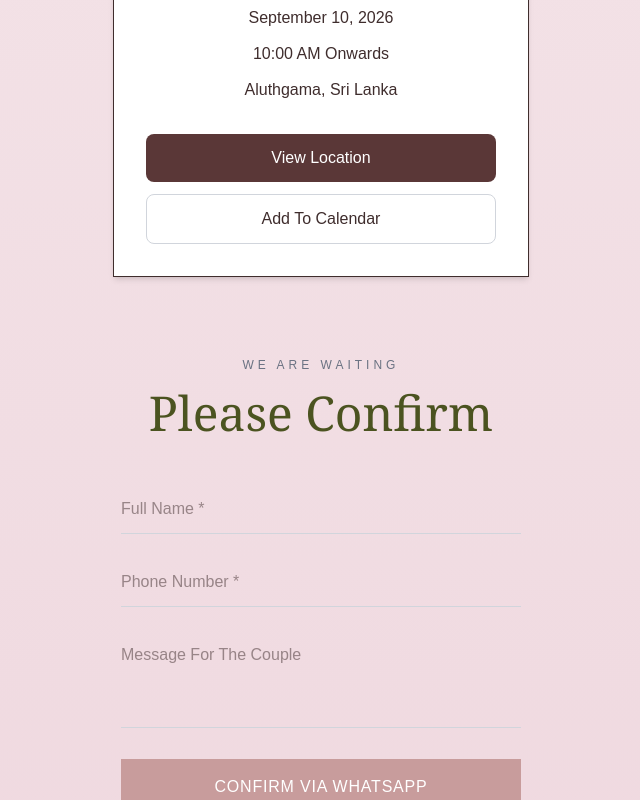
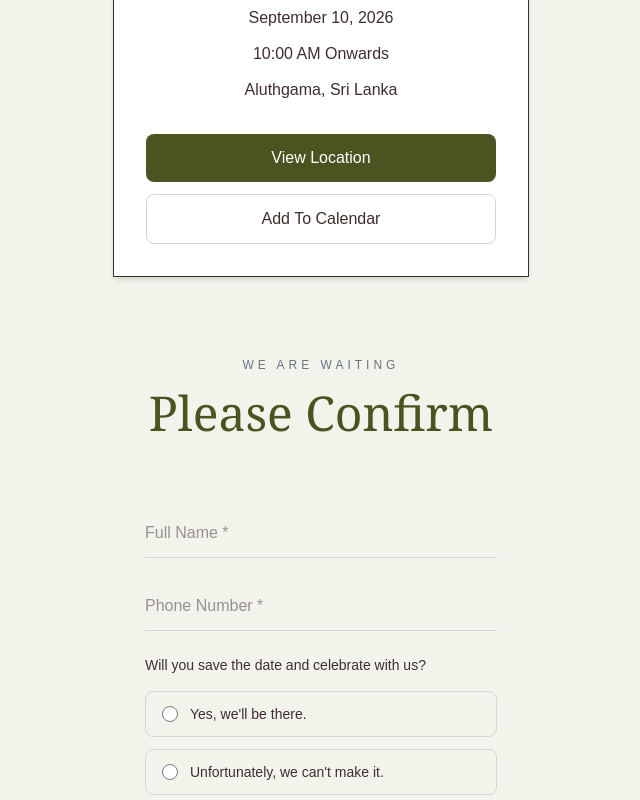
Before and after one commit to nimeshjayasankhanj/yashoda-ayesha, a Next.js app: page / in a window 1280 px wide. Shown: the part 2980-3780 px from the top of the page, without its empty margins (319-959 px from the left). Built offline with nearby package versions, Linux system fonts and the light colour scheme.

Commit message:
feat:added full function

```diff
--- a/app/page.tsx
+++ b/app/page.tsx
@@ -33,18 +33,20 @@ export default function WeddingInvitation() {
   const [name, setName] = useState("");
   const [phone, setPhone] = useState("");
   const [message, setMessage] = useState("");
-  const [errors, setErrors] = useState({ name: "", phone: "" });
+  const [attendance, setAttendance] = useState("");
+  const [errors, setErrors] = useState({ name: "", phone: "", attendance: "" });
 
   const handleRSVPSubmit = (e: React.FormEvent) => {
     e.preventDefault();
 
-    const newErrors = { name: "", phone: "" };
+    const newErrors = { name: "", phone: "", attendance: "" };
     if (!name.trim()) newErrors.name = "Name is required";
     if (!phone.trim()) newErrors.phone = "Phone number is required";
+    if (!attendance) newErrors.attendance = "Please select an option";
 
     setErrors(newErrors);
 
-    if (newErrors.name || newErrors.phone) {
+    if (newErrors.name || newErrors.phone || newErrors.attendance) {
       return;
     }
 
@@ -53,6 +55,7 @@ export default function WeddingInvitation() {
       `RSVP - Yashoda & Ayesha's Wedding`,
       `Name: ${name.trim()}`,
       `Phone: ${phone.trim()}`,
+      `Attendance: ${attendance}`,
       message.trim() ? `Message: ${message.trim()}` : "",
     ]
       .filter(Boolean)
@@ -92,7 +95,7 @@ export default function WeddingInvitation() {
   };
 
   return (
-    <main className="min-h-screen bg-gradient-to-b from-[#f8eef0] via-[#f6e9ec] to-[#efd8df] text-[#3f2d2d]">
+    <main className="min-h-screen bg-[#f2f4ec] text-[#3f2d2d]" >
       {/* HERO */}
       <section className="max-w-md mx-auto px-4 pt-6">
         <div className="bg-white border-4 border-white shadow-lg p-4">
@@ -237,7 +240,7 @@ export default function WeddingInvitation() {
             </h2>
 
             <div className="mt-8 space-y-3">
-              <p className="font-semibold">
+              <p className="font-semibold" style={{ color: "#4b5320" }}>
                 Dutch Gate Hotel
               </p>
 
@@ -254,7 +257,7 @@ export default function WeddingInvitation() {
                   "https://www.google.com/maps/search/?api=1&query=6.4297767,80.0023093"
                 )
               }
-              className="w-full mt-8 bg-[#5a3737] text-white py-3 rounded-lg"
+              className="w-full mt-8 bg-[#4b5320] text-white py-3 rounded-lg"
             >
               View Location
             </button>
@@ -279,7 +282,10 @@ export default function WeddingInvitation() {
           Please Confirm
         </h2>
 
-        <form onSubmit={handleRSVPSubmit} className="mt-12 space-y-6">
+        <form
+          onSubmit={handleRSVPSubmit}
+          className="mt-12 space-y-6  rounded-2xl p-6"
+        >
           <div>
             <input
               type="text"
@@ -308,17 +314,45 @@ export default function WeddingInvitation() {
             )}
           </div>
 
-          <textarea
-            rows={3}
-            placeholder="Message For The Couple"
-            value={message}
-            onChange={(e) => setMessage(e.target.value)}
-            className="w-full bg-transparent border-b border-gray-300 py-3 outline-none resize-none"
-          />
+          <div>
+            <p className="text-sm">
+              Will you save the date and celebrate with us?
+            </p>
 
+            <div className="mt-4 space-y-3">
+              {[
+                "Yes, we'll be there.",
+                "Unfortunately, we can't make it.",
+              ].map((option) => (
+                <label
+                  key={option}
+                  className={`flex items-center gap-3 w-full text-sm py-3 px-4 rounded-lg border cursor-pointer transition-colors ${attendance === option
+                    ? "border-[#4b5320] bg-[#4b5320]/5"
+                    : "border-gray-300"
+                    }`}
+                >
+                  <input
+                    type="radio"
+                    name="attendance"
+                    value={option}
+                    checked={attendance === option}
+                    onChange={() => setAttendance(option)}
+                    className="w-4 h-4 accent-[#4b5320]"
+                  />
+                  {option}
+                </label>
+              ))}
+            </div>
+
+            {errors.attendance && (
+              <p className="text-red-500 text-xs mt-2">
+                {errors.attendance}
+              </p>
+            )}
+          </div>
           <button
             type="submit"
-            className="w-full bg-[#c89c9c] hover:bg-[#b98989] text-white py-4 uppercase tracking-wider"
+            className="w-full bg-[#4b5320] text-white py-4 uppercase tracking-wider"
           >
             Confirm Via WhatsApp
           </button>
```
